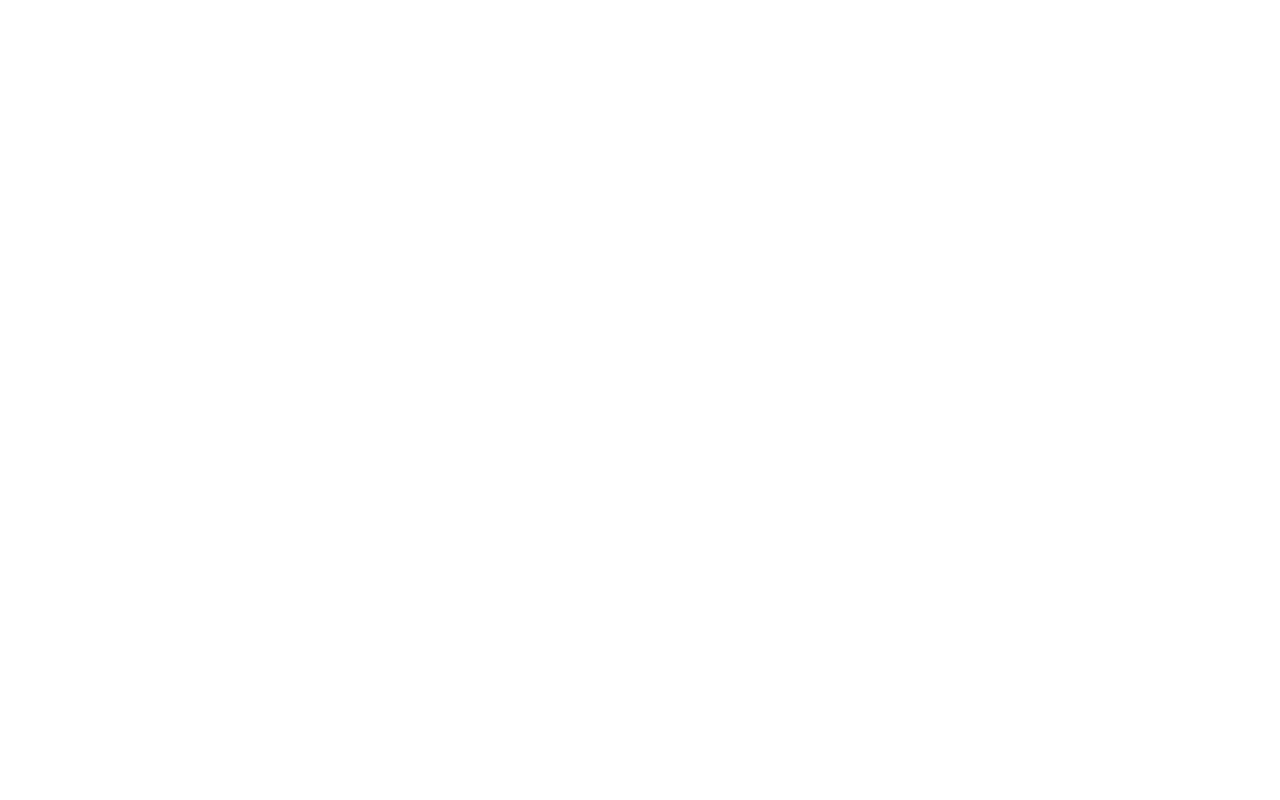
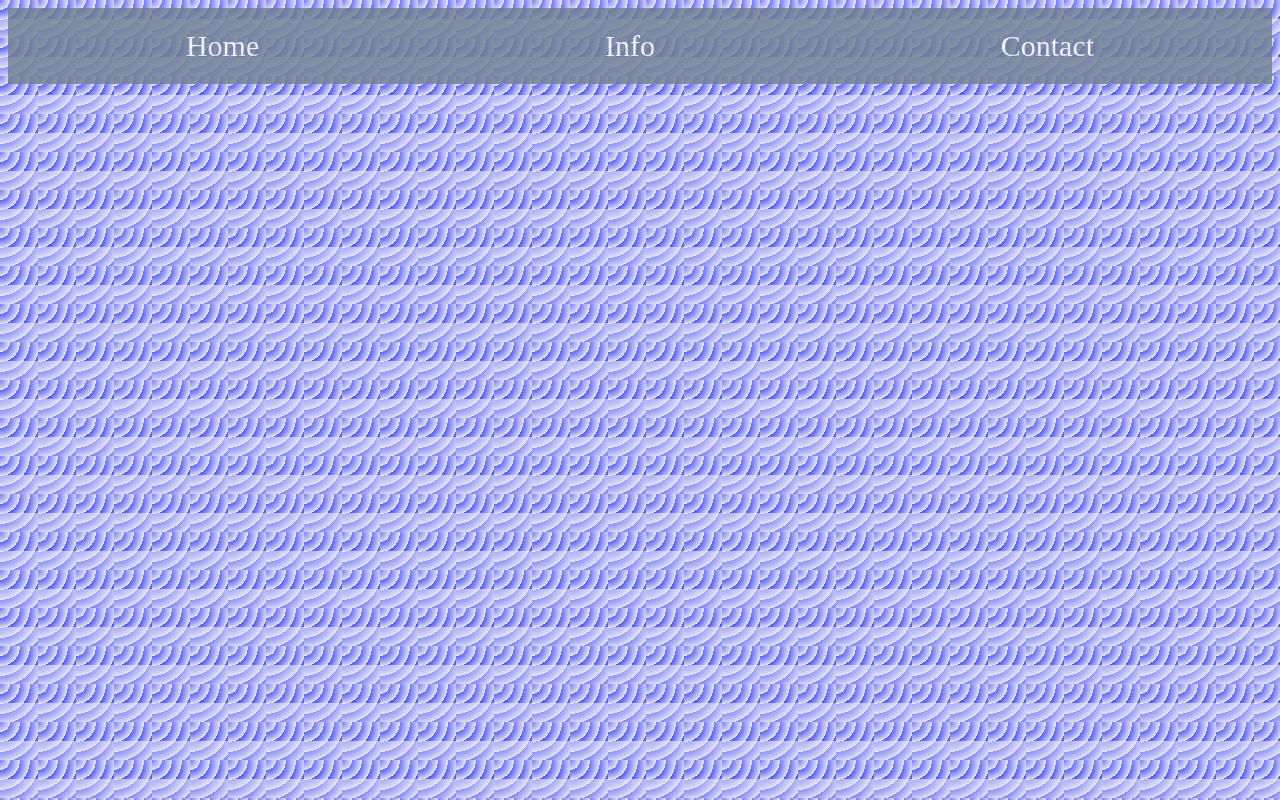
Before and after one commit to alex090890/Coding-projects, a plain HTML site: page 9_Primer_CSS_Navigation Bar/index.html in a window 1280 px wide. Drawn offline with Linux system fonts and the light colour scheme.

Commit message:
Completed Project 9

```diff
--- a/9_Primer_CSS_Navigation Bar/index.html
+++ b/9_Primer_CSS_Navigation Bar/index.html
@@ -7,6 +7,12 @@
     <link rel="stylesheet" href="style.css">
 </head>
 <body>
-
+    <nav>
+        <ul>
+            <li><a href="">Home</a></li>
+            <li><a href="">Info</a></li>
+            <li><a href="">Contact</a></li>
+        </ul>
+    </nav>
 </body>
 </html>
--- a/9_Primer_CSS_Navigation Bar/style.css
+++ b/9_Primer_CSS_Navigation Bar/style.css
@@ -0,0 +1,29 @@
+body {
+    background-color: #e5e5f7;
+    opacity: 0.8;
+    background-image:  repeating-radial-gradient( circle at 0 0, transparent 0, #e5e5f7 10px ), repeating-linear-gradient( #444cf755, #444cf7 );
+    background-size: 38px 38px;
+    background-position: 0 0,19px 19px;
+}
+
+nav {
+    background-color: slategrey;
+    padding: 5px;
+}
+
+nav ul {
+    display: flex;
+    justify-content: space-around;
+    list-style: none;
+    padding: 0;
+}
+
+nav a {
+    color: white;
+    text-decoration: none;
+    font-size: 30px;
+}
+
+nav a:hover {
+    color: violet;
+}
```
